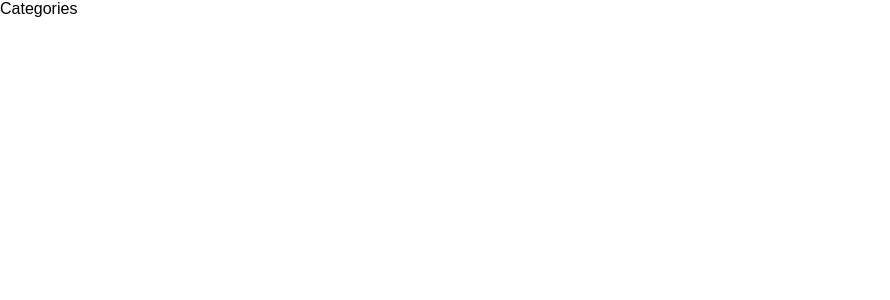
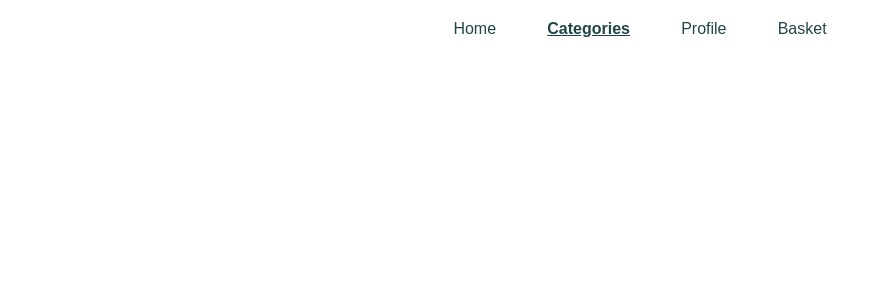
Before and after one commit to ariankoochak/shop-project, a React (Create React App) app in the folder frontend/: page /categories in a window 1280 px wide. Shown: the top 300 px of the page, without its empty margins (0-890 px from the left). Built offline with nearby package versions, Linux system fonts and the light colour scheme.

Commit message:
add navbar to all pages

```diff
--- a/frontend/src/layouts/Basket/Basket.jsx
+++ b/frontend/src/layouts/Basket/Basket.jsx
@@ -1,7 +1,10 @@
 import React from 'react'
+import Navbar from '../../components/Navbar/Navbar'
 
 export default function Basket() {
   return (
-    <div>Basket</div>
+    <>
+      <Navbar selectedPage={'basket'}/>
+    </>
   )
 }
--- a/frontend/src/layouts/Categories/Categories.jsx
+++ b/frontend/src/layouts/Categories/Categories.jsx
@@ -1,7 +1,10 @@
 import React from 'react'
+import Navbar from '../../components/Navbar/Navbar'
 
 export default function Categories() {
   return (
-    <div>Categories</div>
+    <>
+      <Navbar selectedPage={'categories'}/>
+    </>
   )
 }
--- a/frontend/src/layouts/Home/Home.jsx
+++ b/frontend/src/layouts/Home/Home.jsx
@@ -1,7 +1,10 @@
 import React from 'react'
+import Navbar from '../../components/Navbar/Navbar'
 
 export default function Home() {
   return (
-    <div>Home</div>
+    <>
+      <Navbar selectedPage={'home'}/>
+    </>
   )
 }
--- a/frontend/src/layouts/ProfileSetting/ProfileSetting.jsx
+++ b/frontend/src/layouts/ProfileSetting/ProfileSetting.jsx
@@ -1,7 +1,10 @@
 import React from 'react'
+import Navbar from "../../components/Navbar/Navbar";
 
 export default function ProfileSetting() {
   return (
-    <div>ProfileSetting</div>
+    <>
+        <Navbar selectedPage={'profile'}/>
+    </>
   )
 }
```
